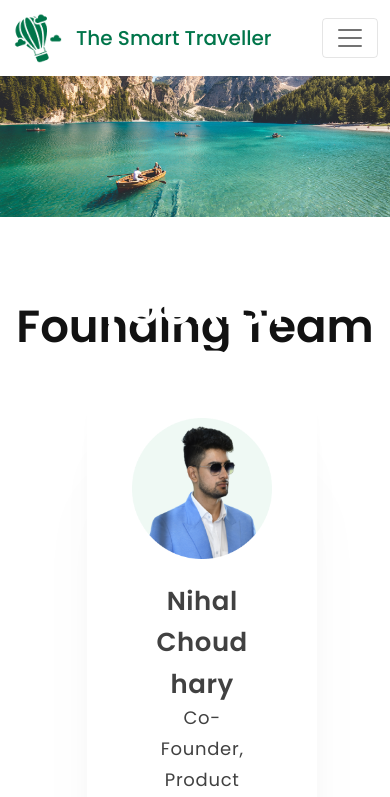
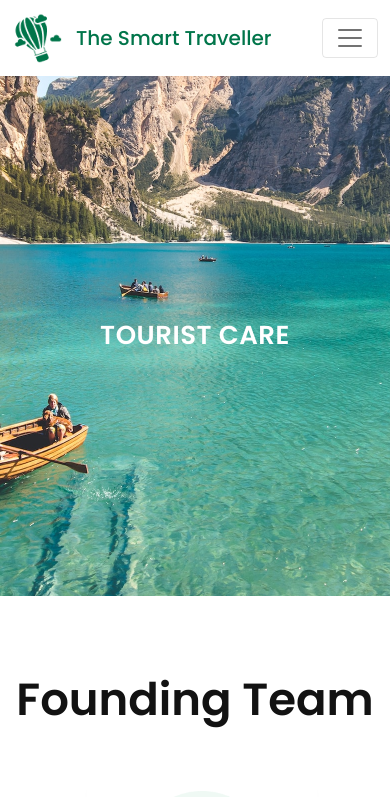
Before and after one commit to jsgill/smart-travelling, a Next.js app: page /contact in a window 390 px wide. Shown: the top 797 px of the page. Built offline with nearby package versions, Linux system fonts and the light colour scheme.

Commit message:
contact us file changes

```diff
--- a/pages/contact.jsx
+++ b/pages/contact.jsx
@@ -19,11 +19,10 @@ function Contact() {
         <div>
             <Navbar />
             <div className="container-fluid" id={styles.main_contact_container}>
-                <Image src={contact_img} width={1440} height={520} alt="contact_img" className={styles.contact_image} />
-                <div className="text-center">
+                <div className={styles.contact_image}>
                     <h1 className={styles.contact_tourist_care}>TOURIST CARE</h1>
                 </div>
-            </div>
+        </div>
             <div className={styles.contact_all_div11}>
                 <div className={styles.contact_second_div}>
                     <div className="container" id={styles.contact_second_container}>
--- a/styles/Contact.module.css
+++ b/styles/Contact.module.css
@@ -4,7 +4,13 @@
   padding-left: 0px;
 }
 .contact_image {
-  position: absolute;
+ background: url(../public/images/contact/Rectangle\ 4564.png);
+ height: 520px;
+ width: 100%;
+ position: relative;
+ background-repeat: no-repeat;
+ background-size: cover;
+ background-position: center;
 }
 .contact_all_div11 {
   padding-bottom: 60px;
@@ -232,8 +238,7 @@
 }
 @media only screen and (max-width: 768px) {
   .contact_tourist_care {
-    top: 20% !important;
-    font-size: 45px !important;
+    font-size: 26px !important;
   }
   .contact_founding_team {
     font-size: 45px !important;
@@ -265,8 +270,8 @@
     margin: auto !important;
   }
 }
-@media only screen and (max-width: 1024px) {
+/* @media only screen and (max-width: 1024px) {
   .contact_tourist_care {
     top: 40% !important;
   }
-}
+} */
```
